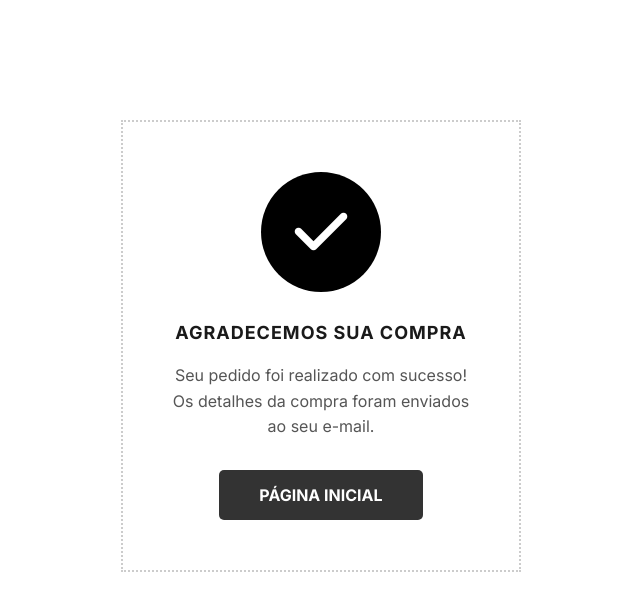
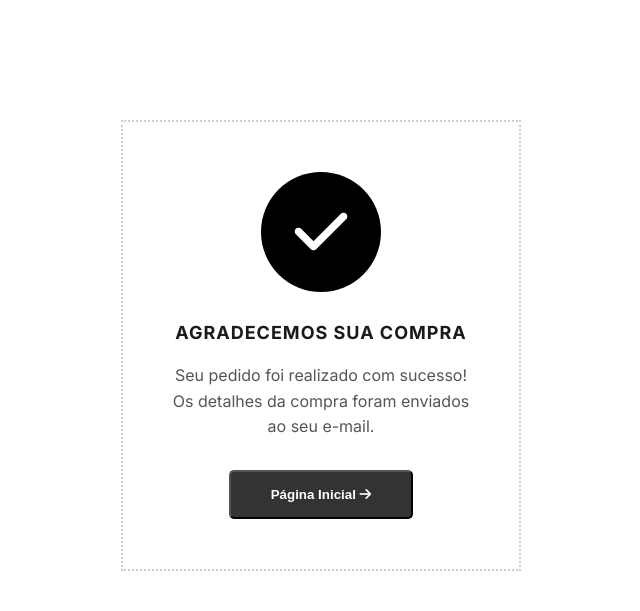
Before and after one commit to iaracampos/clone_amazon_django, a Django app: page /thanks/ in a window 1280 px wide. Shown: the part 79-690 px from the top of the page, without its empty margins (319-959 px from the left). Run offline with Django 5.2, Linux system fonts and the light colour scheme.

Commit message:
Fluxo de paginas terminado

```diff
--- a/amazonproject/app/templates/app/carrinho.html
+++ b/amazonproject/app/templates/app/carrinho.html
@@ -222,7 +222,7 @@
             <span>Total</span>
             <span>{{ valor_total }}</span>
         </div>
-        <button class="checkout-btn">
+        <button class="checkout-btn" onclick="window.location.href='{% url 'pagamento' %}'">
             Ir para o Pagamento
             <i class="fas fa-arrow-right"></i>
         </button>
--- a/amazonproject/app/templates/app/pagamento.html
+++ b/amazonproject/app/templates/app/pagamento.html
@@ -311,7 +311,11 @@
                     </div>
                 </div>
 
-                <button class="buy-button">Efetuar Compra</button>
+                <button class="buy-button" onclick="window.location.href='{% url 'thanks' %}'">
+                    Efetuar Compra
+                    <i class="fas fa-arrow-right"></i>
+                </button>
+
             </div>
         </div>
 
--- a/amazonproject/app/templates/app/thanks.html
+++ b/amazonproject/app/templates/app/thanks.html
@@ -80,6 +80,9 @@
             <br>
             ao seu e-mail.
         </p>
-        <a href="#" class="home-button">PÁGINA INICIAL</a>
+        <button class="home-button" onclick="window.location.href='{% url 'index' %}'">
+                    Página Inicial
+            <i class="fas fa-arrow-right"></i>
+        </button>
     </div>
 </main>
```
Also changed, not shown: amazonproject/app/migrations/0006_cliente_cpf.py (added), amazonproject/app/migrations/0007_cliente_bairro_cliente_cep_cliente_cidade_and_more.py (added), amazonproject/db.sqlite3.
